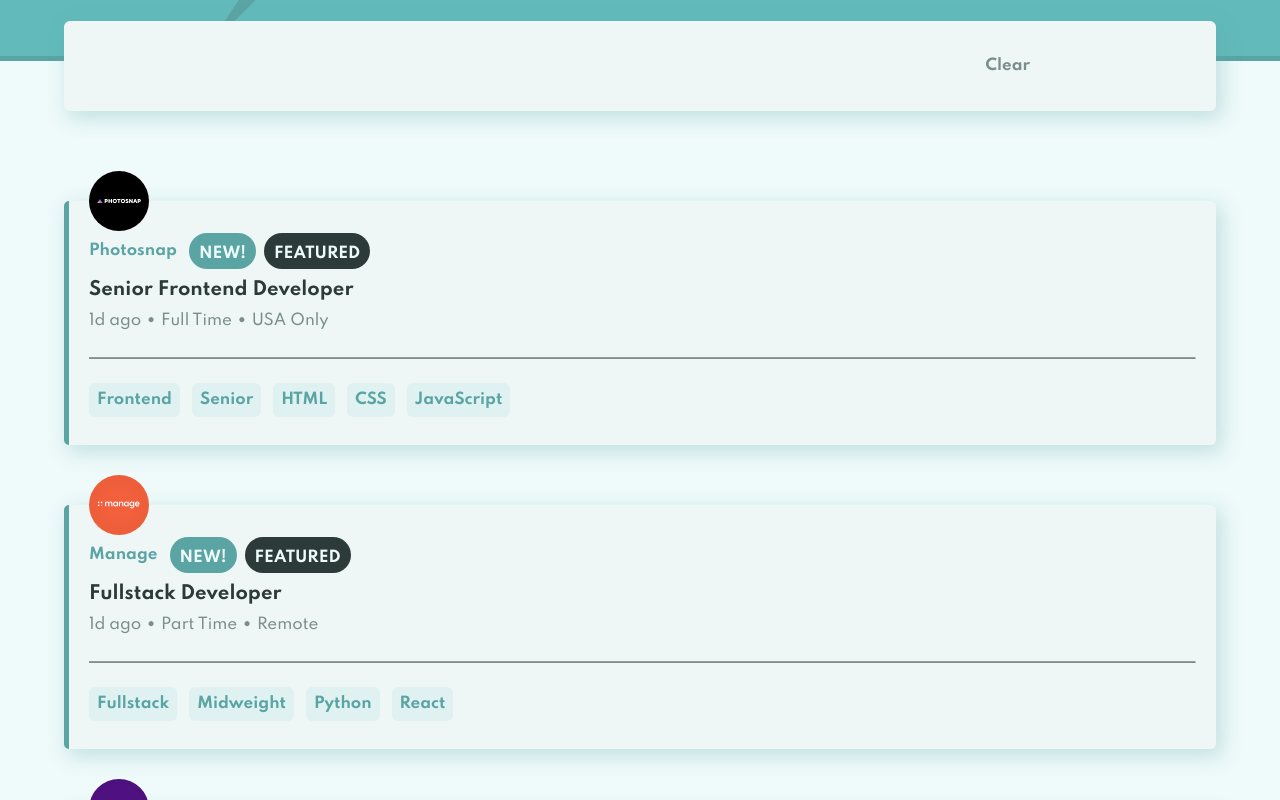
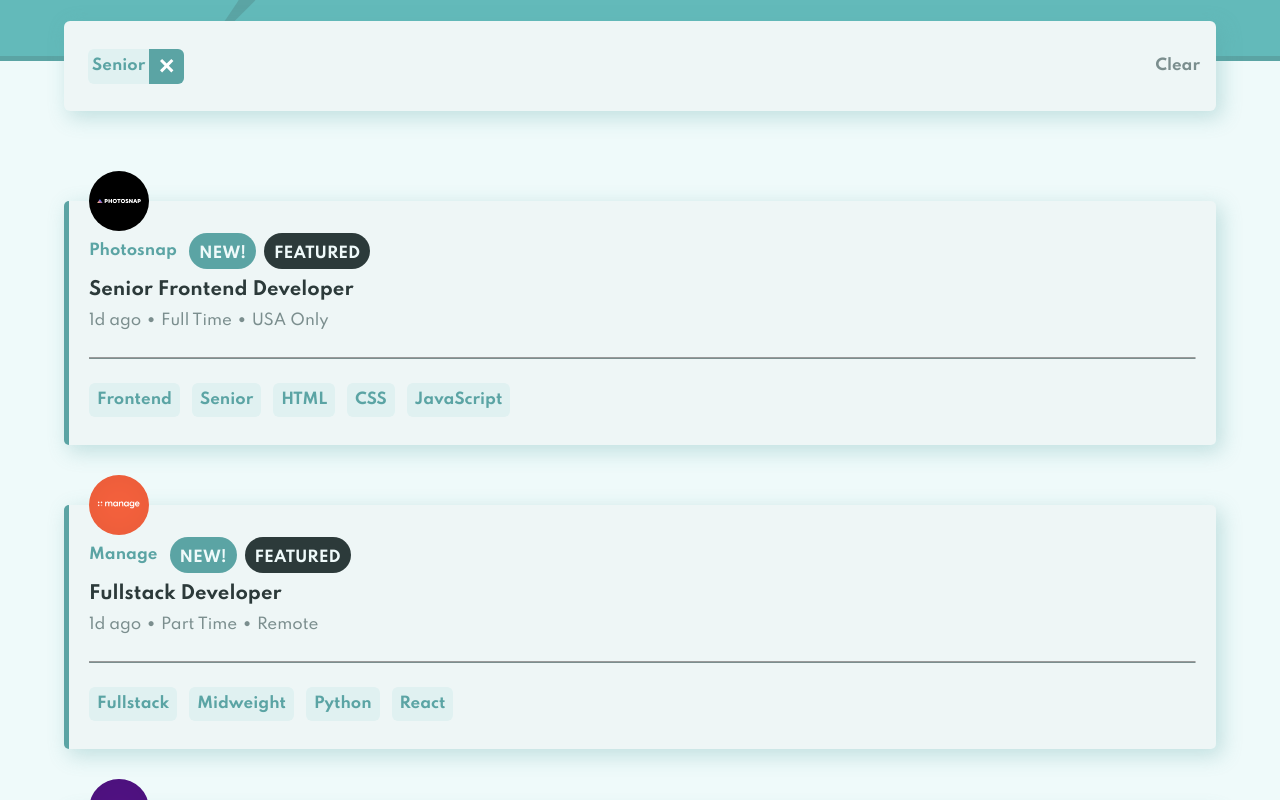
Before and after one commit to CondensedMilk7/static-job-listings, an Angular app: page / in a window 1280 px wide. Both pictures are taken after a click on the link "Senior". Shown: the part 476-1276 px from the top of the page. Built offline with nearby package versions, Linux system fonts and the light colour scheme.

Commit message:
tags can be clicked and added in the filter, fully styled

```diff
--- a/src/app/app.component.html
+++ b/src/app/app.component.html
@@ -1,7 +1,7 @@
 <header class="img-header">
   <img src="../assets/images/bg-header-mobile.svg" alt="" />
 </header>
-<app-filter [tags]="filterList"></app-filter>
+<app-filter></app-filter>
 <div class="flex-container">
   <app-listing
     *ngFor="let company of data; let i = index"
--- a/src/app/app.component.ts
+++ b/src/app/app.component.ts
@@ -1,6 +1,5 @@
 import {
   Component,
-  ComponentFactoryResolver,
   OnDestroy,
   OnInit,
 } from '@angular/core';
@@ -15,23 +14,16 @@ import { FilterService } from './filter.service';
 })
 export class AppComponent implements OnInit, OnDestroy {
   data = this.dataService.fethchData();
-  filterListSub = new Subscription();
-  filterList = null;
+
   constructor(
     private dataService: DataService,
-    private filterService: FilterService
   ) {}
 
   ngOnInit() {
-    this.filterListSub = this.filterService.activeTags.subscribe(
-      (filterList) => {
-        this.filterList = filterList;
-        console.log(this.filterList);
-      }
-    );
+
   }
 
   ngOnDestroy() {
-    this.filterListSub.unsubscribe();
+
   }
 }
--- a/src/app/filter/filter.component.html
+++ b/src/app/filter/filter.component.html
@@ -1,5 +1,10 @@
 <div class="tags-list">
-  <p *ngFor="let tag of tags; let i = index">{{ tags[i] }}</p>
+  <div class="filter-tag" *ngFor="let tag of filterList; let i = index">
+    <p class="filter-tag-name">{{ filterList[i] }}</p>
+    <a class="btn-remove"
+      ><img src="../../assets/images/icon-remove.svg" alt=""
+    /></a>
+  </div>
 </div>
 <div class="button-div">
   <a>Clear</a>
--- a/src/app/filter/filter.component.ts
+++ b/src/app/filter/filter.component.ts
@@ -1,14 +1,25 @@
-import { Component, Input, OnInit } from '@angular/core';
+import { Component, Input, OnDestroy, OnInit } from '@angular/core';
+import { Subscription } from 'rxjs';
+import { FilterService } from '../filter.service';
 
 @Component({
   selector: 'app-filter',
   templateUrl: './filter.component.html',
   styleUrls: ['./filter.component.css'],
 })
-export class FilterComponent implements OnInit {
-  @Input() tags: any;
+export class FilterComponent implements OnInit, OnDestroy {
+  filterList: string[] = [];
+  filterSub = new Subscription();
 
-  constructor() {}
+  constructor(private filterService: FilterService) {}
 
-  ngOnInit(): void {}
+  ngOnInit() {
+    this.filterSub = this.filterService.activeTags.subscribe((tags) => {
+      this.filterList = [...tags];
+    });
+  }
+
+  ngOnDestroy() {
+    this.filterSub.unsubscribe();
+  }
 }
--- a/src/styles.css
+++ b/src/styles.css
@@ -51,10 +51,38 @@ app-filter {
   margin: auto;
   border-radius: 6px;
   box-shadow: 5px 6px 20px 1px hsla(180, 29%, 50%, 0.301);
+  justify-content: space-between;
+  padding: 16px;
 }
 
 .tags-list {
   min-width: 80%;
+  display: flex;
+  flex-wrap: wrap;
+  align-items: center;
+}
+
+.filter-tag {
+  color: var(--desat-dark-cyan);
+  font-weight: 700;
+  background: hsl(180, 37%, 91%);
+  border-radius: 6px;
+  display: flex;
+  align-items: center;
+  justify-content: space-between;
+  overflow: hidden;
+  margin: 8px;
+}
+
+.filter-tag-name {
+  margin: 4px;
+}
+
+.btn-remove {
+  background: var(--desat-dark-cyan);
+  display: flex;
+  cursor: pointer;
+  padding: 0.7rem;
 }
 
 .button-div {
@@ -86,7 +114,7 @@ app-filter {
 .company-logo {
   width: 60px;
   position: absolute;
-  top: -30px; /* Needs to be half of the image's width*/
+  top: -30px; /* Needs to be half of the image's width */
 }
 
 .main-info {
```
